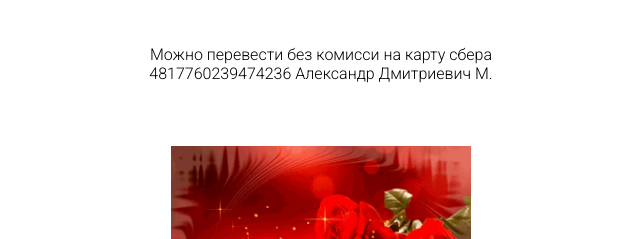
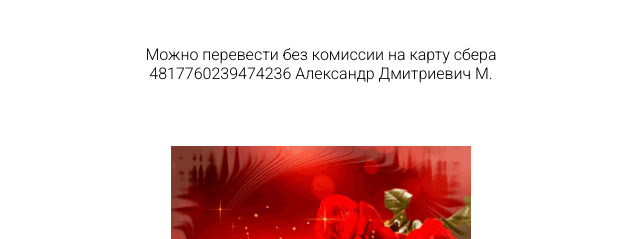
Before and after one commit to sanicDogg/spbu-donation, a plain HTML site: page index.html in a window 1280 px wide. Shown: the part 268-507 px from the top of the page, 319-959 px from the left. Drawn offline with Linux system fonts and the light colour scheme.

Commit message:
Исправлена опечатка

```diff
--- a/index.html
+++ b/index.html
@@ -42,7 +42,7 @@
 
     <iframe src="https://yoomoney.ru/quickpay/fundraise/button?billNumber=5OPvdgMFRRQ.230307&" width="237" height="50" frameborder="0" allowtransparency="true" scrolling="no"></iframe>
 
-    <p>Можно перевести без комисси на карту сбера 4817760239474236 Александр Дмитриевич М.</p>
+    <p>Можно перевести без комиссии на карту сбера 4817760239474236 Александр Дмитриевич М.</p>
 
     <div class="container">
         <img width="300" src="1.jpg">
```
